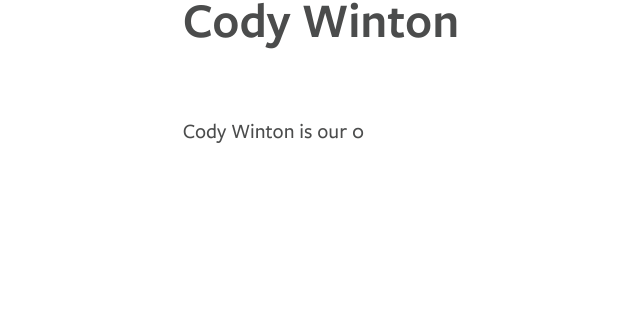
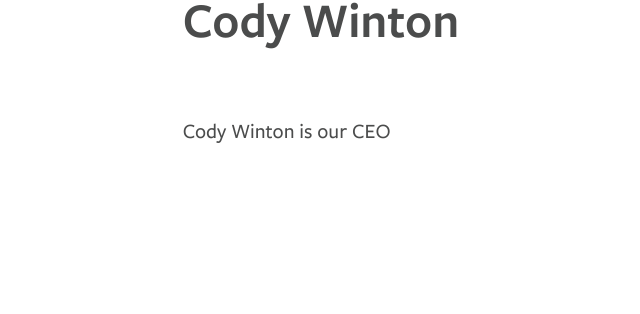
Before and after one commit to Credntia/credntia.github.io, a Jekyll site: the page built from _team_members/cody-winton.markdown, in a window 1280 px wide. Shown: the part 347-661 px from the top of the page, without its empty margins (319-959 px from the left). Built offline with Jekyll 4.4.1, drawn with Linux system fonts in a browser that asks for light colours; a script that is not in the unit is left out.

Commit message:
Minor update for team members

```diff
--- a/_config.yml
+++ b/_config.yml
@@ -32,7 +32,7 @@ defaults:
   values:
     permalink: "/team/:path/"
     layout: page
-    position:
+    team_title:
     image:
 url: http://credntia.com
 email: info@credntia.com
--- a/_team_members/cody-winton.markdown
+++ b/_team_members/cody-winton.markdown
@@ -1,8 +1,8 @@
 ---
 title: Cody Winton
 date: 2017-08-08 12:50:00 -05:00
-position: 0
+team_title: CEO
 image: "/uploads/cody-winton.jpg"
 ---
 
-{{ page.title }} is our {{ page.position }}
+{{ page.title }} is our {{ page.team_title }}
--- a/_team_members/daniel-walsh.markdown
+++ b/_team_members/daniel-walsh.markdown
@@ -1,8 +1,8 @@
 ---
 title: Daniel Walsh
 date: 2017-08-08 12:53:00 -05:00
-position: 0
+team_title: CMO
 image: "/uploads/daniel-walsh.jpg"
 ---
 
-{{ page.title }} is our {{ page.position }}
+{{ page.title }} is our {{ page.team_title }}
--- a/_team_members/mehedi-hasan-khan.markdown
+++ b/_team_members/mehedi-hasan-khan.markdown
@@ -1,8 +1,8 @@
 ---
 title: Mehedi Hasan Khan
 date: 2017-08-08 12:56:00 -05:00
-position: Lead Engineer
+team_title: Lead Engineer
 image: "/uploads/mehedi-hasan-khan.jpg"
 ---
 
-{{ page.title }} is our {{ page.position }}
+{{ page.title }} is our {{ page.team_title }}
```
